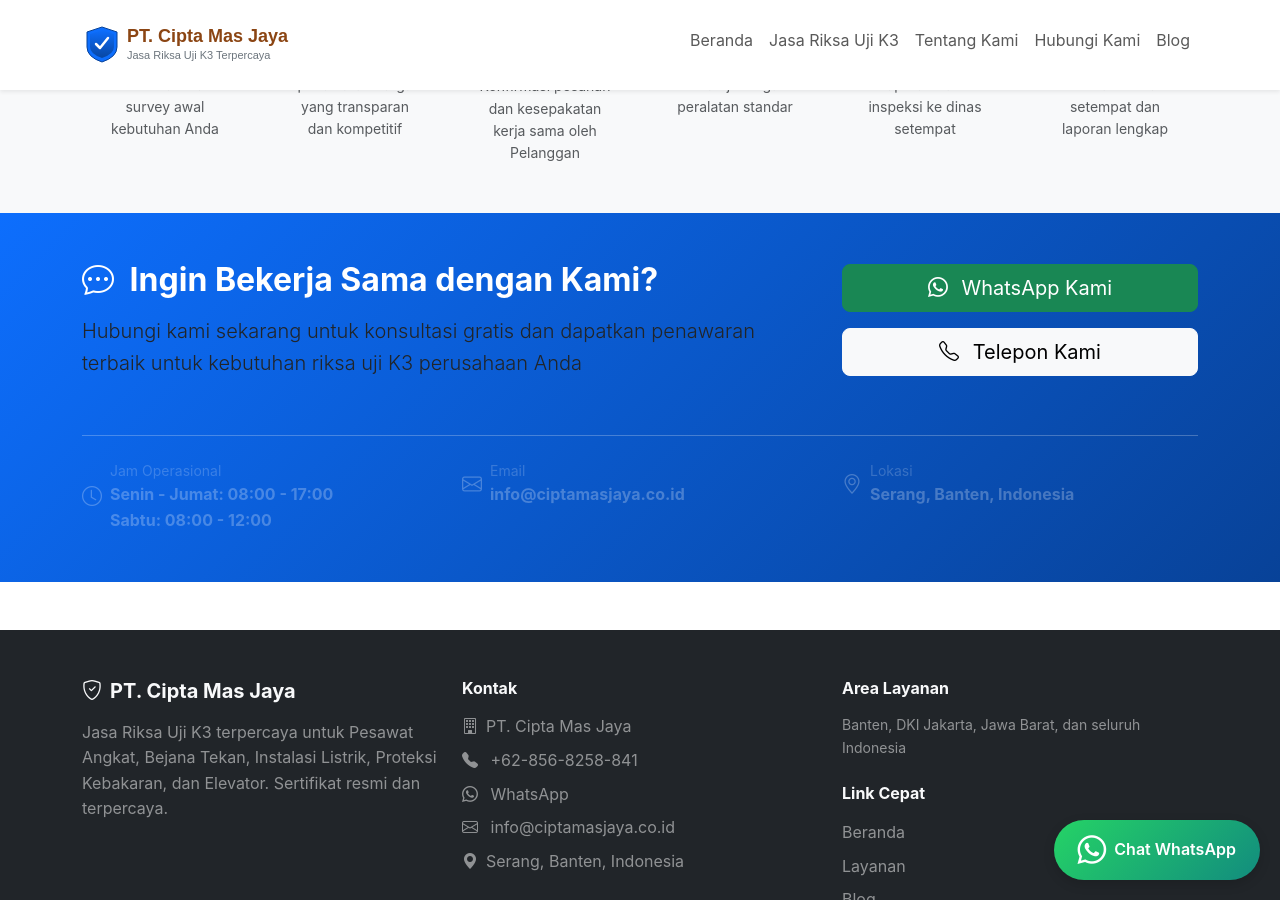
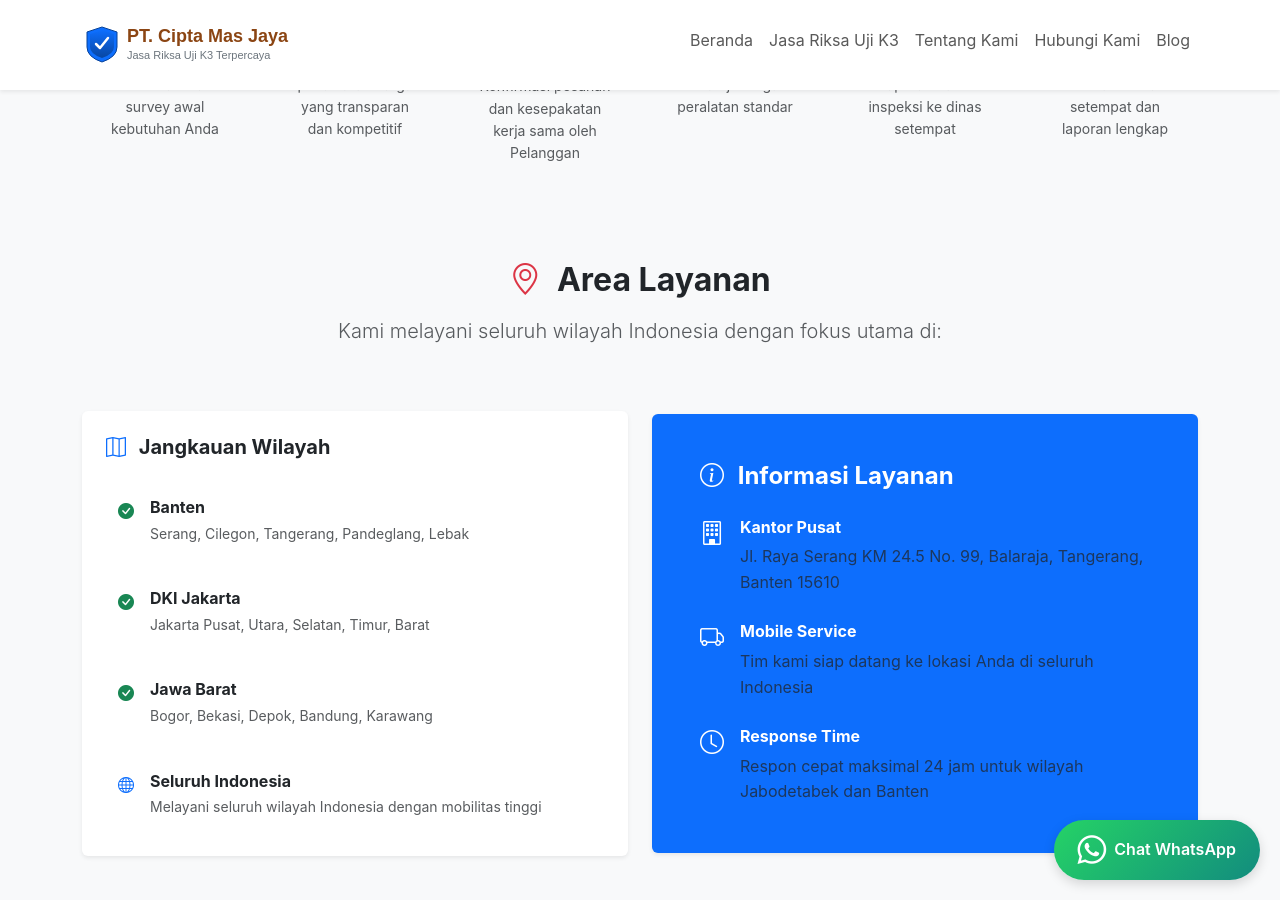
Before and after one commit to ciptamasjaya/cmj.github.io, a Jekyll site: the page built from layanan.html, in a window 1280 px wide and 900 px high, scrolled down 4832 px. Built offline with Jekyll 4.4.1, drawn with Linux system fonts in a browser that asks for light colours.

Commit message:
Refactor blocks to data-driven architecture and add css_class support
Converted service coverage and business info blocks to use YAML frontmatter data instead of hardcoded content, enabling easier content management and customization across pages.

Changes:
- Refactored block--service-coverage.html to accept data from frontmatter with support for customizable CSS classes per HTML element
- Refactored block--business-info.html services section to use site.business.services from _config.yml
- Added service_coverage data to layanan.html frontmatter with coverage areas and info items
- Added business.services array to _config.yml with 9 main services:
  * Riksa Uji Pesawat Angkat Angkut
  * Riksa Uji Pesawat Tenaga dan Produksi
  * Riksa Uji Pesawat Uap & Bejana Tekan
  * Riksa Uji Instalasi Listrik & Petir
  * Riksa Uji Proteksi Kebakaran
  * Riksa Uji Elevator dan Eskalator
  * Riksa Uji Lifeline
  * Riksa Uji Lingkungan Kerja
  * Pengesahan Gambar Kemnaker RI
- Updated documentation headers with data source references using relative paths
- CSS classes now append to defaults instead of replacing them

Benefits:
- Content separated from templates for easier maintenance
- Reusable blocks across multiple pages with different data
- Flexible CSS class customization without modifying templates
- Scalable architecture for adding new content

🤖 Generated with [Claude Code](https://claude.com/claude-code)

Co-Authored-By: Claude <noreply@anthropic.com>

```diff
--- a/_config.yml
+++ b/_config.yml
@@ -13,6 +13,27 @@ business:
   coverage: "Banten, DKI Jakarta, Jawa Barat, dan seluruh Indonesia"
   owner: "PT. Cipta Mas Jaya"
   email: "info@ciptamasjaya.co.id"
+
+  # Main Services
+  services:
+    - name: "Riksa Uji Pesawat Angkat Angkut"
+      icon: "bi-check-circle-fill"
+    - name: "Riksa Uji Pesawat Tenaga dan Produksi"
+      icon: "bi-check-circle-fill"
+    - name: "Riksa Uji Pesawat Uap & Bejana Tekan"
+      icon: "bi-check-circle-fill"
+    - name: "Riksa Uji Instalasi Listrik & Petir"
+      icon: "bi-check-circle-fill"
+    - name: "Riksa Uji Proteksi Kebakaran"
+      icon: "bi-check-circle-fill"
+    - name: "Riksa Uji Elevator dan Eskalator"
+      icon: "bi-check-circle-fill"
+    - name: "Riksa Uji Lifeline"
+      icon: "bi-check-circle-fill"
+    - name: "Riksa Uji Lingkungan Kerja"
+      icon: "bi-check-circle-fill"
+    - name: "Pengesahan Gambar Kemnaker RI"
+      icon: "bi-check-circle-fill"
 
   # Address (lengkapi dengan alamat lengkap)
   address:
--- a/_includes/reusable/block--service-coverage.html
+++ b/_includes/reusable/block--service-coverage.html
@@ -5,168 +5,198 @@ Block: Service Coverage Area
 
 @file        _includes/reusable/block--service-coverage.html
 @description Service coverage area dengan map dan list area layanan
-@version     1.0.0
+@version     2.0.0
 @date        2025-11-22
 @author      arisciwek (PT. Cipta Mas Jaya)
 
+Data Source:
+------------
+Data YAML berasal dari frontmatter file berikut:
+- layanan.html (service_coverage)
+
+Atau bisa juga dari:
+- _data/service_coverage.yml (jika menggunakan site.data.service_coverage)
+- _config.yml (jika menggunakan site.service_coverage)
+
 Features:
 ---------
-- Coverage area dari site.business.coverage
-- List area dengan icons
+- Data-driven dari frontmatter
+- Support css_class untuk customization
+- Coverage area dengan icons
+- Info items yang flexible
 - Responsive layout
 
-Data Source:
-------------
-Data diambil dari _config.yml:
-- site.business.coverage
-- site.business.location
+Parameters:
+-----------
+- heading (object):
+    - title (string): Judul section
+    - icon (string): Bootstrap icon class (default: bi-geo-alt)
+    - icon_class (string): CSS class untuk icon (default: text-danger)
+- lead_text (string): Teks lead di bawah heading
+- coverage_list_title (string): Judul untuk coverage list
+- coverage_areas (array): Daftar area coverage
+    - title (string): Nama area
+    - details (string): Detail wilayah
+    - icon (string): Bootstrap icon class (default: bi-check-circle-fill)
+    - icon_class (string): CSS class untuk icon (default: text-success)
+- info_card_title (string): Judul untuk info card
+- info_items (array): Informasi layanan
+    - title (string): Judul info
+    - description (string): Deskripsi detail
+    - icon (string): Bootstrap icon class
+- css_class (object): CSS class tambahan untuk berbagai elemen HTML
+    - section (string): Class tambahan untuk <section> (default: "py-5 bg-light")
+    - header (string): Class tambahan untuk header row (default: "row mb-5")
+    - coverage_card (string): Class tambahan untuk coverage card (default: "card border-0 shadow-sm")
+    - coverage_item (string): Class tambahan untuk coverage item (default: "coverage-item mb-3")
+    - info_card (string): Class tambahan untuk info card (default: "card border-0 shadow-sm bg-primary text-white")
+    - info_item (string): Class tambahan untuk info item (default: "mb-4")
+
+  Note: Custom class akan di-append (ditambahkan) ke class default, tidak mengganti.
 
 Usage:
 ------
-{% include reusable/block--service-coverage.html %}
+Di frontmatter halaman:
+service_coverage:
+  heading:
+    title: "Area Layanan"
+    icon: "bi-geo-alt"
+    icon_class: "text-danger"
+  lead_text: "Kami melayani seluruh wilayah Indonesia dengan fokus utama di:"
+  coverage_list_title: "Jangkauan Wilayah"
+  coverage_areas:
+    - title: "Banten"
+      details: "Serang, Cilegon, Tangerang, Pandeglang, Lebak"
+      icon: "bi-check-circle-fill"
+      icon_class: "text-success"
+  info_card_title: "Informasi Layanan"
+  info_items:
+    - title: "Kantor Pusat"
+      description: "{{ site.business.address.street }}"
+      icon: "bi-building"
+  css_class:
+    section: "fade-in"                    # Hasil: "py-5 bg-light fade-in"
+    coverage_card: "hover-lift"           # Hasil: "card border-0 shadow-sm hover-lift"
+    info_card: "gradient-bg"              # Hasil: "card border-0 shadow-sm bg-primary text-white gradient-bg"
+    info_item: "slide-in-right"           # Hasil: "mb-4 slide-in-right"
 
-No parameters needed - automatically uses site.business data
+Kemudian include dengan:
+{% include reusable/block--service-coverage.html
+   data=page.service_coverage
+%}
 
 ============================================================================
 {% endcomment %}
 
-<section class="block--service-coverage py-5 bg-light">
+{% if include.data %}
+  {% assign block_data = include.data %}
+{% else %}
+  {% assign block_data = page.service_coverage %}
+{% endif %}
+
+{% if block_data %}
+  {% assign css_class = block_data.css_class %}
+  {% assign heading = block_data.heading %}
+  {% assign lead_text = block_data.lead_text %}
+  {% assign coverage_list_title = block_data.coverage_list_title | default: "Jangkauan Wilayah" %}
+  {% assign coverage_areas = block_data.coverage_areas %}
+  {% assign info_card_title = block_data.info_card_title | default: "Informasi Layanan" %}
+  {% assign info_items = block_data.info_items %}
+
+  <section class="block--service-coverage py-5 bg-light {{ css_class.section }}">
     <div class="container">
 
       <!-- Section Header -->
-    <div class="row mb-5">
+      {% if heading %}
+      <div class="row mb-5 {{ css_class.header }}">
         <div class="col-lg-8 mx-auto text-center">
           <h2 class="h2 fw-bold mb-3">
-          <i class="bi bi-geo-alt text-danger me-2"></i>
-          Area Layanan
+            {% if heading.icon %}
+              <i class="bi {{ heading.icon }} {{ heading.icon_class | default: 'text-danger' }} me-2"></i>
+            {% endif %}
+            {{ heading.title }}
           </h2>
+          {% if lead_text %}
           <p class="lead text-muted">
-          Kami melayani seluruh wilayah Indonesia dengan fokus utama di:
+            {{ lead_text }}
           </p>
+          {% endif %}
         </div>
       </div>
+      {% endif %}
 
       <!-- Coverage Content -->
       <div class="row align-items-center">
 
         <!-- Left Column - Coverage List -->
+        {% if coverage_areas and coverage_areas.size > 0 %}
         <div class="col-lg-6 mb-4 mb-lg-0">
-        <div class="card border-0 shadow-sm">
+          <div class="card border-0 shadow-sm {{ css_class.coverage_card }}">
             <div class="card-body p-4">
 
               <h3 class="h5 fw-bold mb-4">
                 <i class="bi bi-map text-primary me-2"></i>
-              Jangkauan Wilayah
+                {{ coverage_list_title }}
               </h3>
 
               <!-- Coverage Areas -->
               <div class="coverage-list">
-
-              <!-- Banten -->
-              <div class="coverage-item mb-3">
+                {% for area in coverage_areas %}
+                <div class="coverage-item {% unless forloop.last %}mb-3{% endunless %} {{ css_class.coverage_item }}">
                   <div class="d-flex align-items-start">
-                  <i class="bi bi-check-circle-fill text-success me-3 mt-1"></i>
+                    <i class="bi {{ area.icon | default: 'bi-check-circle-fill' }} {{ area.icon_class | default: 'text-success' }} me-3 mt-1"></i>
                     <div>
-                    <strong class="d-block">Banten</strong>
-                    <small class="text-muted">Serang, Cilegon, Tangerang, Pandeglang, Lebak</small>
+                      <strong class="d-block">{{ area.title }}</strong>
+                      {% if area.details %}
+                      <small class="text-muted">{{ area.details }}</small>
+                      {% endif %}
                     </div>
                   </div>
                 </div>
-
-              <!-- DKI Jakarta -->
-              <div class="coverage-item mb-3">
-                <div class="d-flex align-items-start">
-                  <i class="bi bi-check-circle-fill text-success me-3 mt-1"></i>
-                  <div>
-                    <strong class="d-block">DKI Jakarta</strong>
-                    <small class="text-muted">Jakarta Pusat, Utara, Selatan, Timur, Barat</small>
-                  </div>
-                </div>
-              </div>
-
-              <!-- Jawa Barat -->
-              <div class="coverage-item mb-3">
-                <div class="d-flex align-items-start">
-                  <i class="bi bi-check-circle-fill text-success me-3 mt-1"></i>
-                  <div>
-                    <strong class="d-block">Jawa Barat</strong>
-                    <small class="text-muted">Bogor, Bekasi, Depok, Bandung, Karawang</small>
-                  </div>
-                </div>
-              </div>
-
-              <!-- Seluruh Indonesia -->
-              <div class="coverage-item">
-                <div class="d-flex align-items-start">
-                  <i class="bi bi-globe text-primary me-3 mt-1 fs-5"></i>
-                  <div>
-                    <strong class="d-block">Seluruh Indonesia</strong>
-                    <small class="text-muted">Melayani seluruh wilayah Indonesia dengan mobilitas tinggi</small>
-                  </div>
-                </div>
-              </div>
-
+                {% endfor %}
               </div>
 
             </div>
           </div>
         </div>
+        {% endif %}
 
         <!-- Right Column - Info -->
+        {% if info_items and info_items.size > 0 %}
         <div class="col-lg-6">
-        <div class="card border-0 shadow-sm bg-primary text-white">
+          <div class="card border-0 shadow-sm bg-primary text-white {{ css_class.info_card }}">
             <div class="card-body p-5">
 
               <h3 class="h4 fw-bold mb-4">
                 <i class="bi bi-info-circle me-2"></i>
-              Informasi Layanan
+                {{ info_card_title }}
               </h3>
 
-            <!-- Headquarters -->
-            <div class="mb-4">
+              {% for item in info_items %}
+              <div class="{% unless forloop.last %}mb-4{% endunless %} {{ css_class.info_item }}">
                 <div class="d-flex align-items-start">
-                <i class="bi bi-building me-3 fs-4"></i>
+                  {% if item.icon %}
+                  <i class="bi {{ item.icon }} me-3 fs-4"></i>
+                  {% endif %}
                   <div>
-                  <strong class="d-block mb-1">Kantor Pusat</strong>
+                    <strong class="d-block mb-1">{{ item.title }}</strong>
+                    {% if item.description %}
                     <p class="mb-0 opacity-75">
-                    {{ site.business.address.street }},<br>
-                    {{ site.business.address.city }}, {{ site.business.address.province }}
+                      {{ item.description }}
                     </p>
+                    {% endif %}
                   </div>
                 </div>
               </div>
-
-            <!-- Mobile Service -->
-            <div class="mb-4">
-              <div class="d-flex align-items-start">
-                <i class="bi bi-truck me-3 fs-4"></i>
-                <div>
-                  <strong class="d-block mb-1">Mobile Service</strong>
-                  <p class="mb-0 opacity-75">
-                    Tim kami siap datang ke lokasi Anda di seluruh Indonesia
-                  </p>
-                </div>
-              </div>
-            </div>
-
-            <!-- Response Time -->
-            <div>
-              <div class="d-flex align-items-start">
-                <i class="bi bi-clock me-3 fs-4"></i>
-                <div>
-                  <strong class="d-block mb-1">Response Time</strong>
-                  <p class="mb-0 opacity-75">
-                    Respon cepat maksimal 24 jam untuk wilayah Jabodetabek dan Banten
-                  </p>
-                </div>
-              </div>
-            </div>
+              {% endfor %}
 
             </div>
           </div>
         </div>
+        {% endif %}
 
       </div>
 
     </div>
   </section>
+{% endif %}
--- a/layanan.html
+++ b/layanan.html
@@ -13,6 +13,49 @@ breadcrumbs:
     url: /
   - title: Layanan
     url: /layanan
+
+service_coverage:
+  heading:
+    title: "Area Layanan"
+    icon: "bi-geo-alt"
+    icon_class: "text-danger"
+  lead_text: "Kami melayani seluruh wilayah Indonesia dengan fokus utama di:"
+  coverage_list_title: "Jangkauan Wilayah"
+  coverage_areas:
+    - title: "Banten"
+      details: "Serang, Cilegon, Tangerang, Pandeglang, Lebak"
+      icon: "bi-check-circle-fill"
+      icon_class: "text-success"
+    - title: "DKI Jakarta"
+      details: "Jakarta Pusat, Utara, Selatan, Timur, Barat"
+      icon: "bi-check-circle-fill"
+      icon_class: "text-success"
+    - title: "Jawa Barat"
+      details: "Bogor, Bekasi, Depok, Bandung, Karawang"
+      icon: "bi-check-circle-fill"
+      icon_class: "text-success"
+    - title: "Seluruh Indonesia"
+      details: "Melayani seluruh wilayah Indonesia dengan mobilitas tinggi"
+      icon: "bi-globe"
+      icon_class: "text-primary"
+  info_card_title: "Informasi Layanan"
+  info_items:
+    - title: "Kantor Pusat"
+      description: "Jl. Raya Serang KM 24.5 No. 99, Balaraja, Tangerang, Banten 15610"
+      icon: "bi-building"
+    - title: "Mobile Service"
+      description: "Tim kami siap datang ke lokasi Anda di seluruh Indonesia"
+      icon: "bi-truck"
+    - title: "Response Time"
+      description: "Respon cepat maksimal 24 jam untuk wilayah Jabodetabek dan Banten"
+      icon: "bi-clock"
+  css_class:
+    section: ""
+    header: ""
+    coverage_card: "coverage_card"
+    coverage_item: "coverage_item"
+    info_card: "info_card"
+    info_item: "info_item"
 ---
 
 <!-- Breadcrumb Navigation -->
@@ -27,5 +70,8 @@ breadcrumbs:
 <!-- Features Section -->
 {% include reusable/block--service-features.html %}
 
+<!-- Service Coverage Section -->
+{% include reusable/block--service-coverage.html %}
+
 <!-- CTA Section -->
 {% include reusable/block--cta-contact.html %}
```
Also changed, not shown: _includes/reusable/block--business-info.html (+7 -14 lines). Lines whose indentation alone changed are shown as unchanged.
